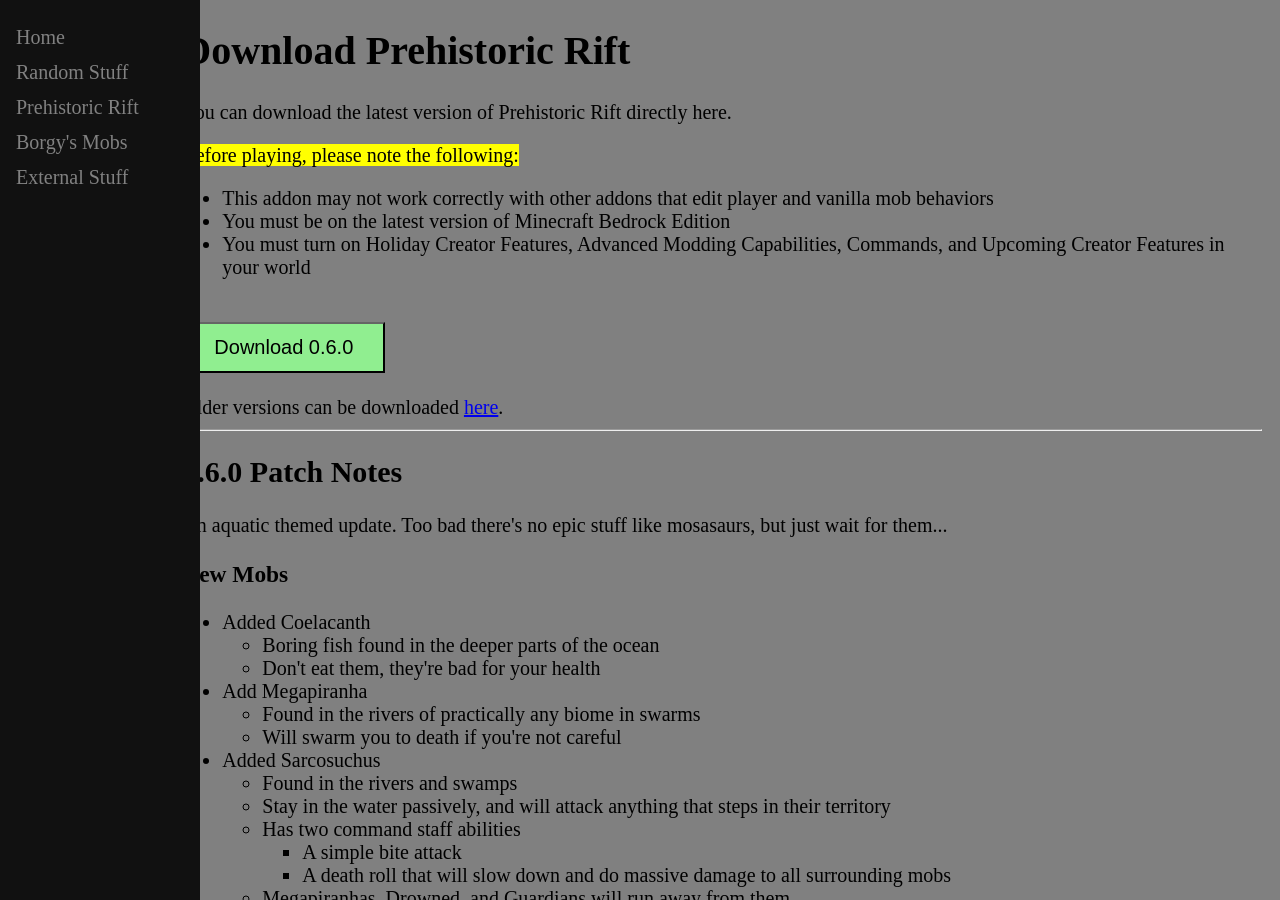
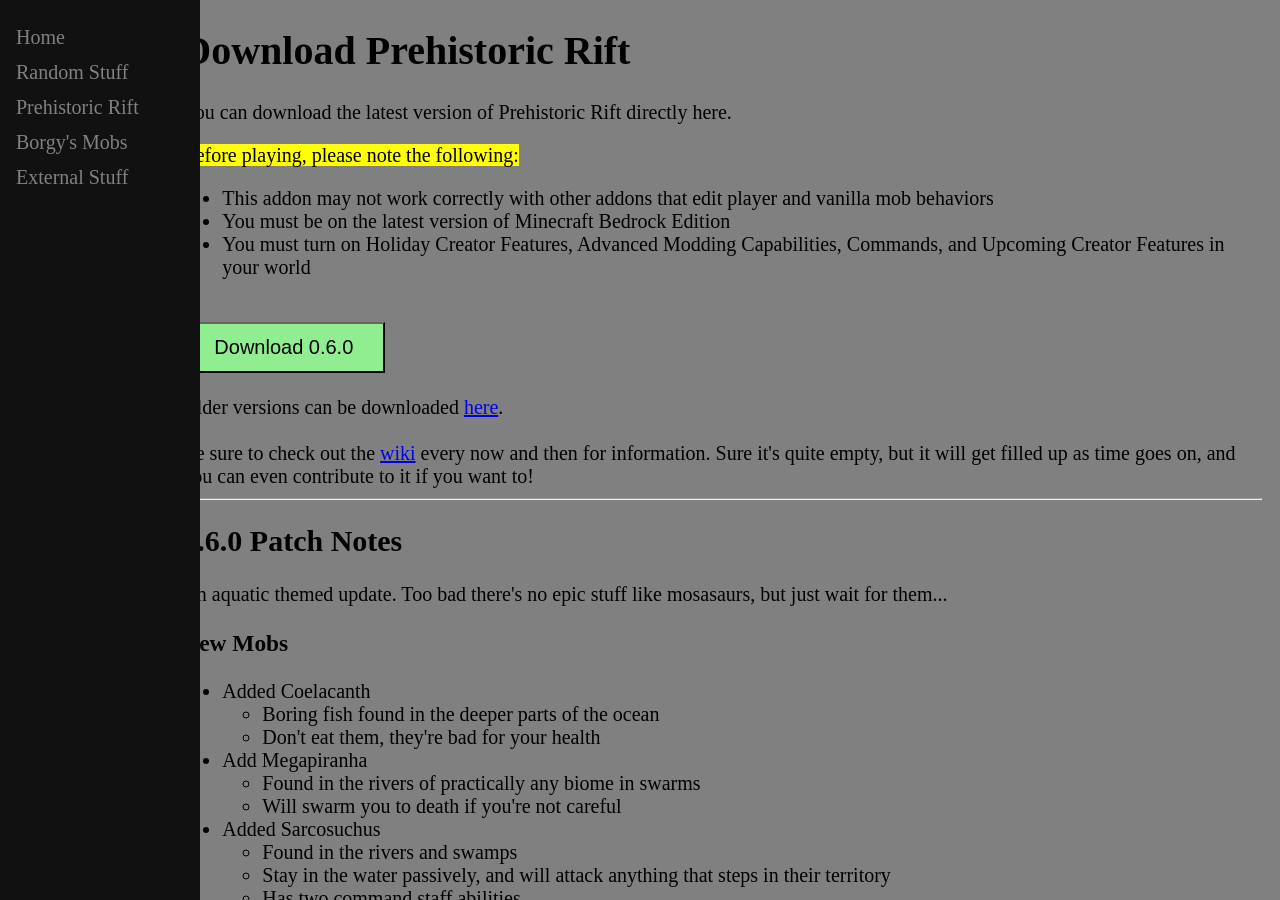
Before and after one commit to ANightDazingZoroark/ANightDazingZoroark.github.io, a Jekyll site: the page built from prehistoric-rift/download/index.html, in a window 1280 px wide and 900 px high. Built offline with Jekyll 4.4.1, drawn with Linux system fonts in a browser that asks for light colours.

Commit message:
aaaaaaaaaaaaaaa

```diff
--- a/_layouts/default.html
+++ b/_layouts/default.html
@@ -23,6 +23,7 @@
         <a href="{{ site.baseurl }}/prehistoric-rift/mobs">Mobs</a>
         <a href="{{ site.baseurl }}/prehistoric-rift/items">Items</a>
         <a href="{{ site.baseurl }}/prehistoric-rift/blocks">Blocks</a>
+        <a href="https://prehistoric-rift.fandom.com/wiki/Prehistoric_Rift">Wiki</a>
       </div>
      <a class="dropdown-btn">Borgy's Mobs</a>
         <div class="dropdown-container">
@@ -30,6 +31,7 @@
           <a href="{{ site.baseurl }}/borgys-mobs/download">Download</a>
           <a href="{{ site.baseurl }}/borgys-mobs/mobs">Mobs</a>
           <a href="{{ site.baseurl }}/borgys-mobs/items">Items</a>
+          <a href="https://prehistoric-rift.fandom.com/wiki/Borgy%27s_Mobs">Wiki</a>
         </div>
 	   <a class="dropdown-btn">External Stuff</a>
 	    <div class="dropdown-container">
--- a/borgys-mobs/index.html
+++ b/borgys-mobs/index.html
@@ -19,4 +19,5 @@
   <li><a href="{{ site.baseurl }}/borgys-mobs/mobs">Mobs</a></li>
   <li><a href="{{ site.baseurl }}/borgys-mobs/items">Items</a></li>
   <li><a href="https://github.com/ANightDazingZoroark/Borgys-Mobs">GitHub Repository</a></li>
+  <li><a href="https://prehistoric-rift.fandom.com/wiki/Borgy%27s_Mobs">Wiki</a></li>
 </ul>
--- a/prehistoric-rift/download/index.html
+++ b/prehistoric-rift/download/index.html
@@ -26,6 +26,11 @@
 <br />
 
 Older versions can be downloaded <a href="https://github.com/ANightDazingZoroark/Prehistoric-Rift-Addon/releases">here</a>.
+
+<br />
+<br />
+
+Be sure to check out the <a href="https://prehistoric-rift.fandom.com/wiki/Prehistoric_Rift">wiki</a> every now and then for information. Sure it's quite empty, but it will get filled up as time goes on, and you can even contribute to it if you want to!
 
 <hr/>
 
--- a/prehistoric-rift/index.html
+++ b/prehistoric-rift/index.html
@@ -19,6 +19,7 @@
   <li><a href="{{ site.baseurl }}/prehistoric-rift/mobs">Mobs</a></li>
   <li><a href="{{ site.baseurl }}/prehistoric-rift/items">Items</a></li>
   <li><a href="https://github.com/ANightDazingZoroark/Prehistoric-Rift-Addon">GitHub Repository</a></li>
+  <li><a href="https://prehistoric-rift.fandom.com/wiki/Prehistoric_Rift">Wiki</a></li>
 </ul>
 
 <hr />
```
